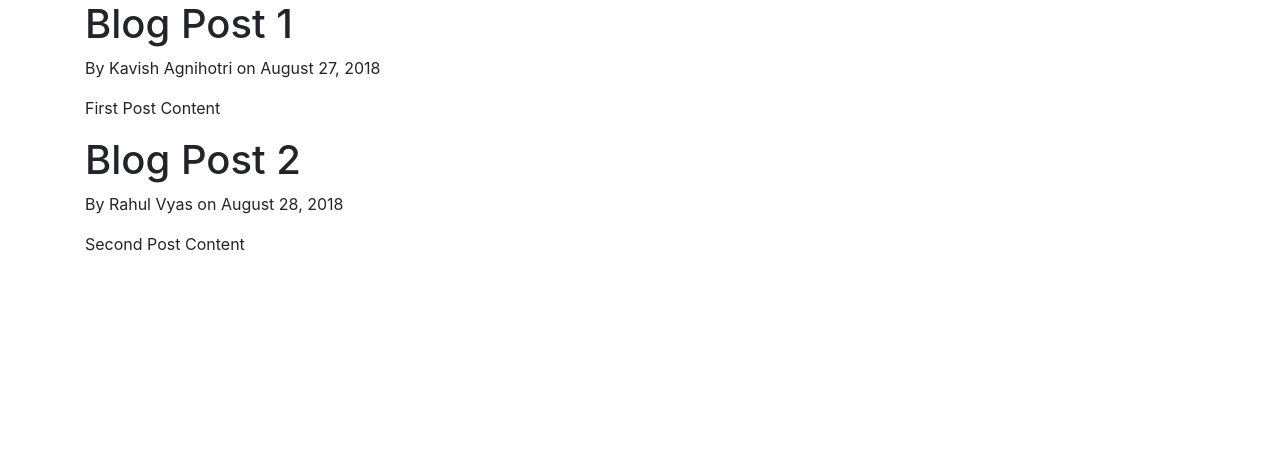
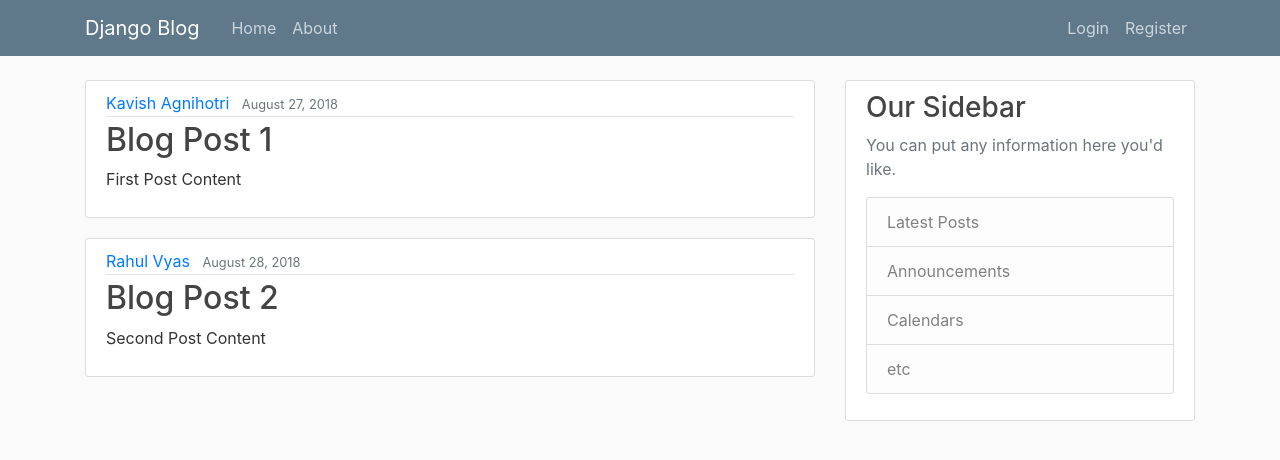
Before and after one commit to Kavish-Agnihotri/django_todo, a Django app: page / in a window 1280 px wide. Shown: the top 460 px of the page. Run offline with Django 3.2, Linux system fonts and the light colour scheme.

Commit message:
Created Navigation Bar and added main.css in static files

```diff
--- /dev/null
+++ b/blog/static/blog/main.css
@@ -0,0 +1,84 @@
+body {
+    background: #fafafa;
+    color: #333333;
+    margin-top: 5rem;
+  }
+
+  h1, h2, h3, h4, h5, h6 {
+    color: #444444;
+  }
+
+  ul {
+    margin: 0;
+  }
+
+  .bg-steel {
+    background-color: #5f788a;
+  }
+
+  .site-header .navbar-nav .nav-link {
+    color: #cbd5db;
+  }
+
+  .site-header .navbar-nav .nav-link:hover {
+    color: #ffffff;
+  }
+
+  .site-header .navbar-nav .nav-link.active {
+    font-weight: 500;
+  }
+
+  .content-section {
+    background: #ffffff;
+    padding: 10px 20px;
+    border: 1px solid #dddddd;
+    border-radius: 3px;
+    margin-bottom: 20px;
+  }
+
+  .article-title {
+    color: #444444;
+  }
+
+  a.article-title:hover {
+    color: #428bca;
+    text-decoration: none;
+  }
+
+  .article-content {
+    white-space: pre-line;
+  }
+
+  .article-img {
+    height: 65px;
+    width: 65px;
+    margin-right: 16px;
+  }
+
+  .article-metadata {
+    padding-bottom: 1px;
+    margin-bottom: 4px;
+    border-bottom: 1px solid #e3e3e3
+  }
+
+  .article-metadata a:hover {
+    color: #333;
+    text-decoration: none;
+  }
+
+  .article-svg {
+    width: 25px;
+    height: 25px;
+    vertical-align: middle;
+  }
+
+  .account-img {
+    height: 125px;
+    width: 125px;
+    margin-right: 20px;
+    margin-bottom: 16px;
+  }
+
+  .account-heading {
+    font-size: 2.5rem;
+  }
--- a/blog/templates/blog/base.html
+++ b/blog/templates/blog/base.html
@@ -1,5 +1,7 @@
+{% load static %}
 <!DOCTYPE html>
 <html lang="en">
+
 <head>
 
     <!-- Required meta tags -->
@@ -7,21 +9,69 @@
     <meta name="viewport" content="width=device-width, initial-scale=1, shrink-to-fit=no">
 
     <!-- Bootstrap CSS -->
-     <link rel="stylesheet" href="https://cdn.jsdelivr.net/npm/bootstrap@4.5.3/dist/css/bootstrap.min.css" integrity="sha384-TX8t27EcRE3e/ihU7zmQxVncDAy5uIKz4rEkgIXeMed4M0jlfIDPvg6uqKI2xXr2" crossorigin="anonymous">
+    <link rel="stylesheet" href="https://cdn.jsdelivr.net/npm/bootstrap@4.5.3/dist/css/bootstrap.min.css"
+        integrity="sha384-TX8t27EcRE3e/ihU7zmQxVncDAy5uIKz4rEkgIXeMed4M0jlfIDPvg6uqKI2xXr2" crossorigin="anonymous">
 
+    <link rel="stylesheet" href="{% static 'blog/main.css' %}">
     {% if title %}
     <title>Django Blog - {{ title }} </title>
     {% else %}
     <title>Django Blog </title>
     {% endif %}
 </head>
+
 <body>
+    <header class="site-header">
+        <nav class="navbar navbar-expand-md navbar-dark bg-steel fixed-top">
             <div class="container">
+                <a class="navbar-brand mr-4" href="/">Django Blog</a>
+                <button class="navbar-toggler" type="button" data-toggle="collapse" data-target="#navbarToggle"
+                    aria-controls="navbarToggle" aria-expanded="false" aria-label="Toggle navigation">
+                    <span class="navbar-toggler-icon"></span>
+                </button>
+                <div class="collapse navbar-collapse" id="navbarToggle">
+                    <div class="navbar-nav mr-auto">
+                        <a class="nav-item nav-link" href="{% url 'blog-home' %}">Home</a>
+                        <a class="nav-item nav-link" href="{% url 'blog-about' %}">About</a>
+                    </div>
+                    <!-- Navbar Right Side -->
+                    <div class="navbar-nav">
+                        <a class="nav-item nav-link" href="#">Login</a>
+                        <a class="nav-item nav-link" href="#">Register</a>
+                    </div>
+                </div>
+            </div>
+        </nav>
+    </header>
+
+    <main role="main" class="container">
+        <div class="row">
+            <div class="col-md-8">
                 {% block content %}{% endblock %}
             </div>
+            <div class="col-md-4">
+                <div class="content-section">
+                    <h3>Our Sidebar</h3>
+                    <p class='text-muted'>You can put any information here you'd like.
+                    <ul class="list-group">
+                        <li class="list-group-item list-group-item-light">Latest Posts</li>
+                        <li class="list-group-item list-group-item-light">Announcements</li>
+                        <li class="list-group-item list-group-item-light">Calendars</li>
+                        <li class="list-group-item list-group-item-light">etc</li>
+                    </ul>
+                    </p>
+                </div>
+            </div>
+        </div>
+    </main>
 
-    <script src="https://code.jquery.com/jquery-3.5.1.slim.min.js" integrity="sha384-DfXdz2htPH0lsSSs5nCTpuj/zy4C+OGpamoFVy38MVBnE+IbbVYUew+OrCXaRkfj" crossorigin="anonymous"></script>
-    <script src="https://cdn.jsdelivr.net/npm/bootstrap@4.5.3/dist/js/bootstrap.bundle.min.js" integrity="sha384-ho+j7jyWK8fNQe+A12Hb8AhRq26LrZ/JpcUGGOn+Y7RsweNrtN/tE3MoK7ZeZDyx" crossorigin="anonymous"></script>
+    <script src="https://code.jquery.com/jquery-3.5.1.slim.min.js"
+        integrity="sha384-DfXdz2htPH0lsSSs5nCTpuj/zy4C+OGpamoFVy38MVBnE+IbbVYUew+OrCXaRkfj"
+        crossorigin="anonymous"></script>
+    <script src="https://cdn.jsdelivr.net/npm/bootstrap@4.5.3/dist/js/bootstrap.bundle.min.js"
+        integrity="sha384-ho+j7jyWK8fNQe+A12Hb8AhRq26LrZ/JpcUGGOn+Y7RsweNrtN/tE3MoK7ZeZDyx"
+        crossorigin="anonymous"></script>
 
 </body>
+
 </html>
--- a/blog/templates/blog/home.html
+++ b/blog/templates/blog/home.html
@@ -1,8 +1,15 @@
 {% extends "blog/base.html" %}
 {% block content %}
     {% for post in posts %}
-        <h1>{{ post.title }}</h1>
-        <p>By {{post.author}} on {{post.date_posted}}</p>
-        <p>{{post.content}}</p>
+    <article class="media content-section">
+        <div class="media-body">
+          <div class="article-metadata">
+            <a class="mr-2" href="#">{{ post.author }}</a>
+            <small class="text-muted">{{ post.date_posted }}</small>
+          </div>
+          <h2><a class="article-title" href="#">{{ post.title }}</a></h2>
+          <p class="article-content">{{ post.content }}</p>
+        </div>
+      </article>
     {% endfor %}
 {% endblock content %}
```
Lines whose indentation alone changed are shown as unchanged.
